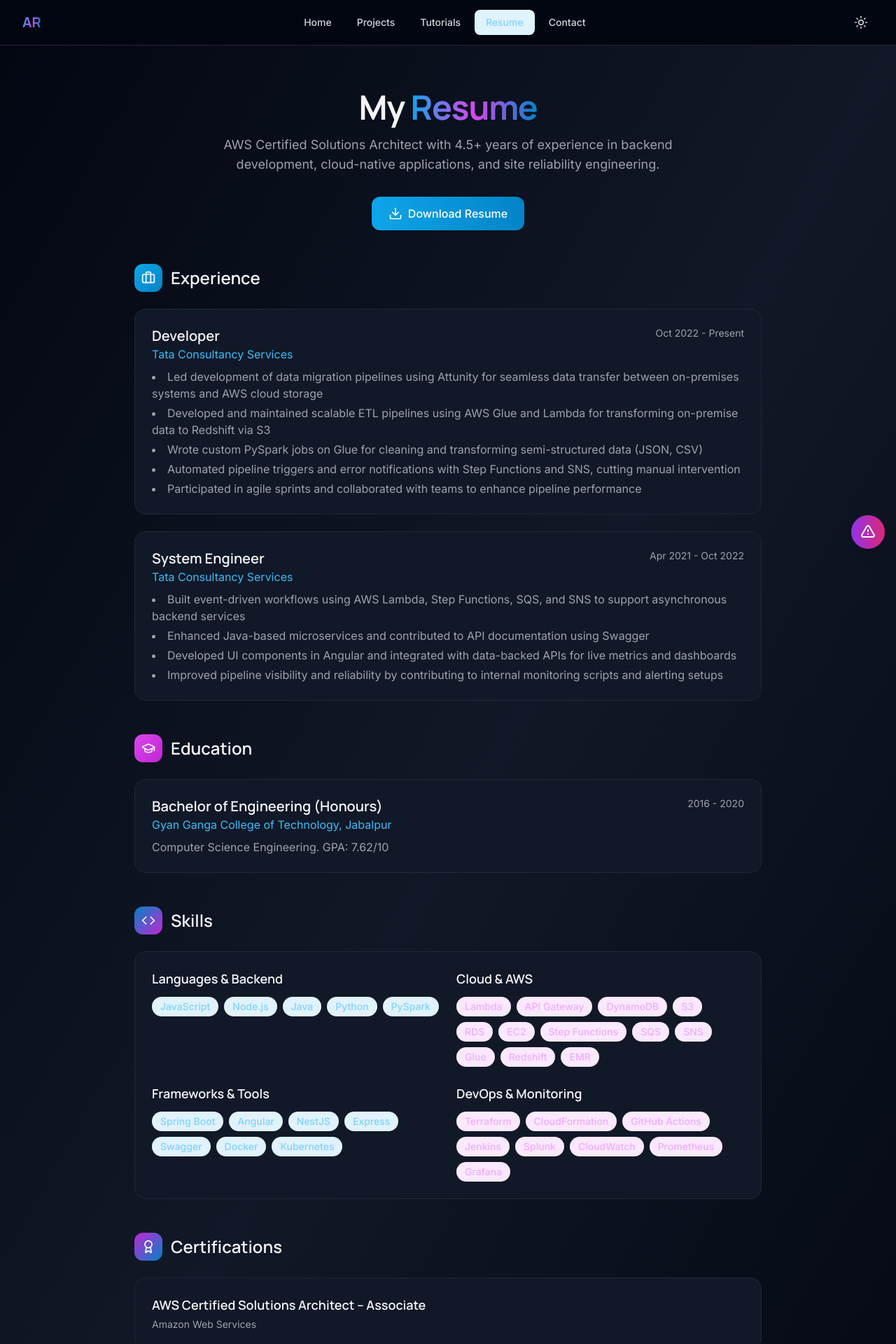
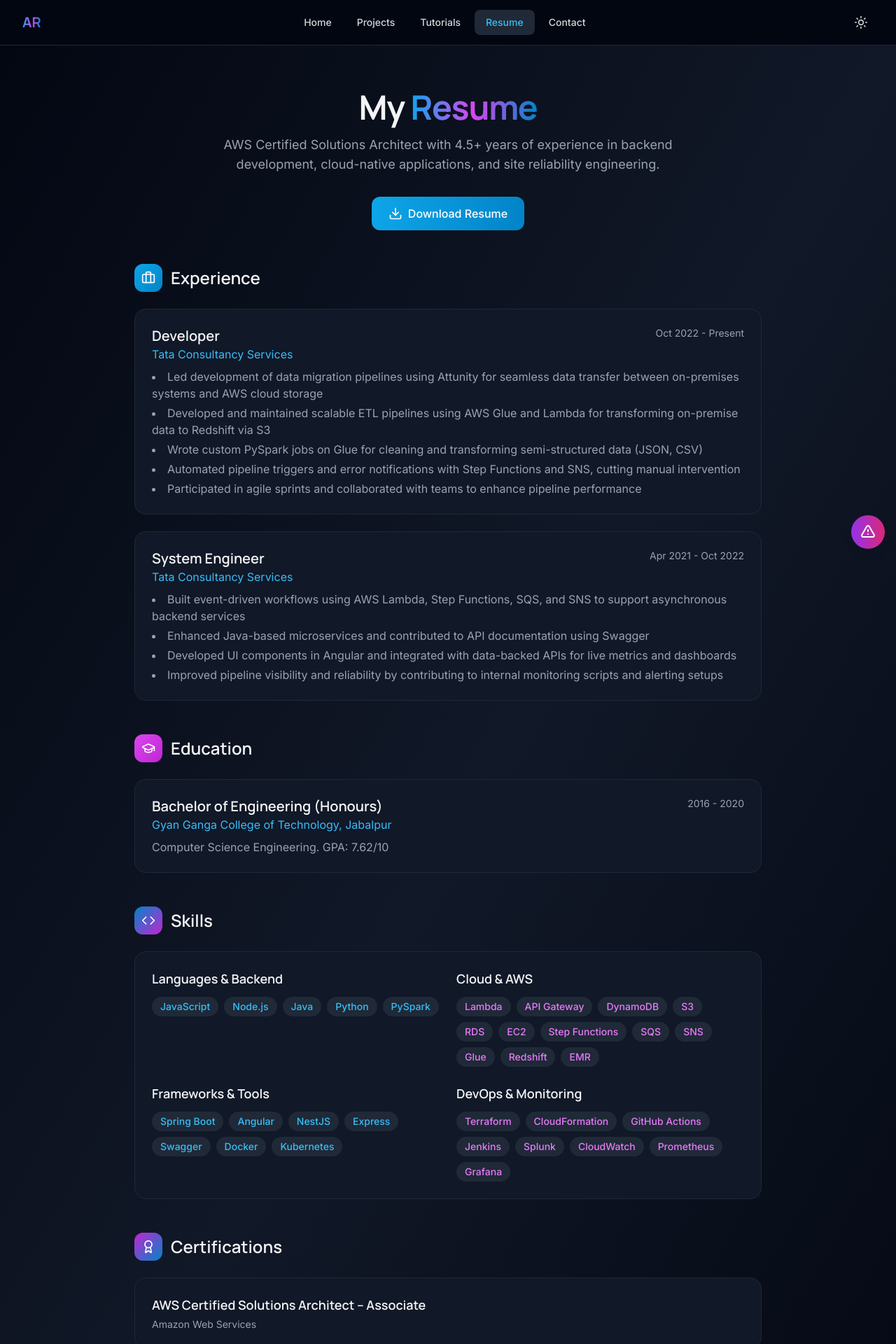
Before and after one commit to AbhaySingh31/abhay-portfolio, a Next.js app: page /resume in a window 1280 px wide. Shown: the top 1920 px of the page at 70% size. Built offline with nearby package versions, Linux system fonts and the light colour scheme.

Commit message:
final changes everything looks good

```diff
--- a/app/globals.css
+++ b/app/globals.css
@@ -58,7 +58,7 @@
   }
 
   .btn-secondary {
-    @apply px-6 py-3 rounded-xl border-2 border-primary-500 text-primary-600 dark:text-primary-400 font-medium transition-all duration-300 hover:bg-primary-50 dark:hover:bg-primary-900/20 hover:scale-105;
+    @apply px-6 py-3 rounded-xl border-2 border-primary-500 bg-white dark:bg-gray-800 text-primary-600 dark:text-primary-400 font-medium transition-all duration-300 hover:bg-primary-50 dark:hover:bg-gray-700 hover:scale-105;
   }
 
   /* Link styles */
--- a/app/page.tsx
+++ b/app/page.tsx
@@ -19,7 +19,7 @@ export default function Home() {
             initial={{ opacity: 0, y: 20 }}
             animate={{ opacity: 1, y: 0 }}
             transition={{ duration: 0.5 }}
-            className="mb-6 inline-flex items-center gap-2 rounded-full border border-primary-200 bg-primary-50 px-4 py-2 text-sm font-medium text-primary-700 dark:border-primary-800 dark:bg-primary-950 dark:text-primary-300"
+            className="mb-6 inline-flex items-center gap-2 rounded-full border border-primary-200 bg-primary-50 px-4 py-2 text-sm font-medium text-primary-700 dark:border-primary-700 dark:bg-gray-800 dark:text-primary-400"
           >
             <Sparkles className="h-4 w-4" />
             <span>AWS Solutions Architect & Developer</span>
--- a/app/resume/page.tsx
+++ b/app/resume/page.tsx
@@ -139,7 +139,7 @@ export default function ResumePage() {
                     {['JavaScript', 'Node.js', 'Java', 'Python', 'PySpark'].map((skill) => (
                       <span
                         key={skill}
-                        className="rounded-full bg-primary-100 px-3 py-1 text-sm font-medium text-primary-700 dark:bg-primary-950 dark:text-primary-300"
+                        className="rounded-full bg-primary-100 px-3 py-1 text-sm font-medium text-primary-700 dark:bg-gray-800 dark:text-primary-400"
                       >
                         {skill}
                       </span>
@@ -154,7 +154,7 @@ export default function ResumePage() {
                       (skill) => (
                         <span
                           key={skill}
-                          className="rounded-full bg-accent-100 px-3 py-1 text-sm font-medium text-accent-700 dark:bg-accent-950 dark:text-accent-300"
+                          className="rounded-full bg-accent-100 px-3 py-1 text-sm font-medium text-accent-700 dark:bg-gray-800 dark:text-accent-400"
                         >
                           {skill}
                         </span>
@@ -169,7 +169,7 @@ export default function ResumePage() {
                     {['Spring Boot', 'Angular', 'NestJS', 'Express', 'Swagger', 'Docker', 'Kubernetes'].map((skill) => (
                       <span
                         key={skill}
-                        className="rounded-full bg-primary-100 px-3 py-1 text-sm font-medium text-primary-700 dark:bg-primary-950 dark:text-primary-300"
+                        className="rounded-full bg-primary-100 px-3 py-1 text-sm font-medium text-primary-700 dark:bg-gray-800 dark:text-primary-400"
                       >
                         {skill}
                       </span>
@@ -183,7 +183,7 @@ export default function ResumePage() {
                     {['Terraform', 'CloudFormation', 'GitHub Actions', 'Jenkins', 'Splunk', 'CloudWatch', 'Prometheus', 'Grafana'].map((skill) => (
                       <span
                         key={skill}
-                        className="rounded-full bg-accent-100 px-3 py-1 text-sm font-medium text-accent-700 dark:bg-accent-950 dark:text-accent-300"
+                        className="rounded-full bg-accent-100 px-3 py-1 text-sm font-medium text-accent-700 dark:bg-gray-800 dark:text-accent-400"
                       >
                         {skill}
                       </span>
--- a/app/tutorials/[slug]/page.tsx
+++ b/app/tutorials/[slug]/page.tsx
@@ -96,7 +96,7 @@ export default async function TutorialPage({ params }: { params: Promise<{ slug:
                 {tutorial.tags.map((tag: string) => (
                   <span
                     key={tag}
-                    className="rounded-full bg-accent-100 px-3 py-1 text-xs font-medium text-accent-700 dark:bg-accent-950 dark:text-accent-300"
+                    className="rounded-full bg-accent-100 px-3 py-1 text-xs font-medium text-accent-700 dark:bg-gray-800 dark:text-accent-400"
                   >
                     {tag}
                   </span>
--- a/components/Navbar.tsx
+++ b/components/Navbar.tsx
@@ -50,7 +50,7 @@ export default function Navbar() {
                 href={item.href}
                 className={`rounded-lg px-4 py-2 text-sm font-medium transition-colors ${
                   pathname === item.href
-                    ? 'bg-primary-100 text-primary-700 dark:bg-primary-950 dark:text-primary-300'
+                    ? 'bg-primary-100 text-primary-700 dark:bg-gray-800 dark:text-primary-400'
                     : 'text-gray-700 hover:bg-gray-100 dark:text-gray-300 dark:hover:bg-gray-800'
                 }`}
               >
@@ -102,7 +102,7 @@ export default function Navbar() {
                   onClick={() => setIsOpen(false)}
                   className={`block rounded-lg px-4 py-3 text-base font-medium transition-colors ${
                     pathname === item.href
-                      ? 'bg-primary-100 text-primary-700 dark:bg-primary-950 dark:text-primary-300'
+                      ? 'bg-primary-100 text-primary-700 dark:bg-gray-800 dark:text-primary-400'
                       : 'text-gray-700 hover:bg-gray-100 dark:text-gray-300 dark:hover:bg-gray-800'
                   }`}
                 >
--- a/components/ProjectCard.tsx
+++ b/components/ProjectCard.tsx
@@ -55,7 +55,7 @@ export default function ProjectCard({ project }: ProjectCardProps) {
           {project.stack.map((tech) => (
             <span
               key={tech}
-              className="rounded-full bg-primary-100 px-3 py-1 text-xs font-medium text-primary-700 dark:bg-primary-950 dark:text-primary-300"
+              className="rounded-full bg-primary-100 px-3 py-1 text-xs font-medium text-primary-700 dark:bg-gray-800 dark:text-primary-400"
             >
               {tech}
             </span>
--- a/components/TutorialCard.tsx
+++ b/components/TutorialCard.tsx
@@ -33,7 +33,7 @@ export default function TutorialCard({ tutorial }: TutorialCardProps) {
               {tutorial.tags.slice(0, 3).map((tag) => (
                 <span
                   key={tag}
-                  className="rounded-full bg-accent-100 px-3 py-1 text-xs font-medium text-accent-700 dark:bg-accent-950 dark:text-accent-300"
+                  className="rounded-full bg-accent-100 px-3 py-1 text-xs font-medium text-accent-700 dark:bg-gray-800 dark:text-accent-400"
                 >
                   {tag}
                 </span>
```
Also changed, not shown: 1 other file (tests, documents, lock files or other folders).
